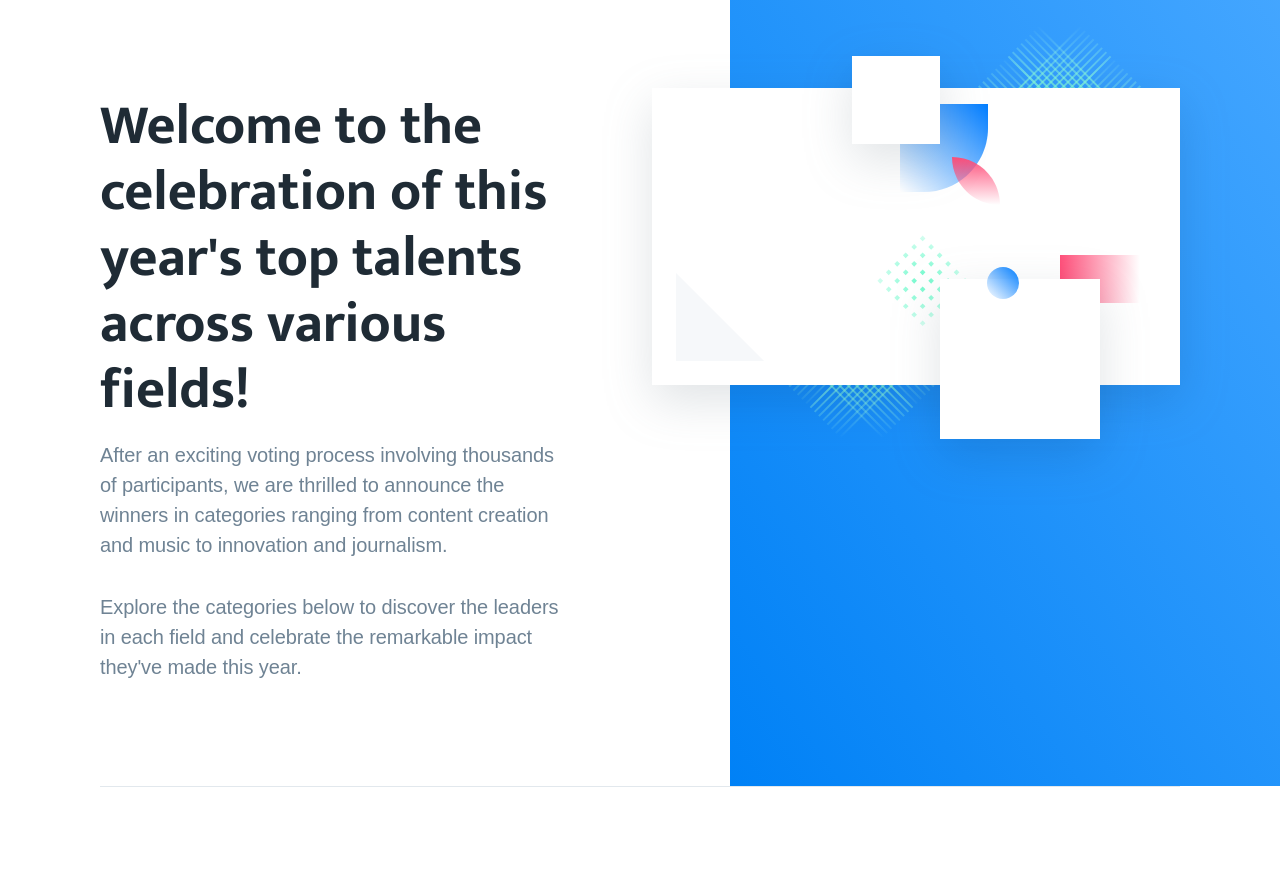
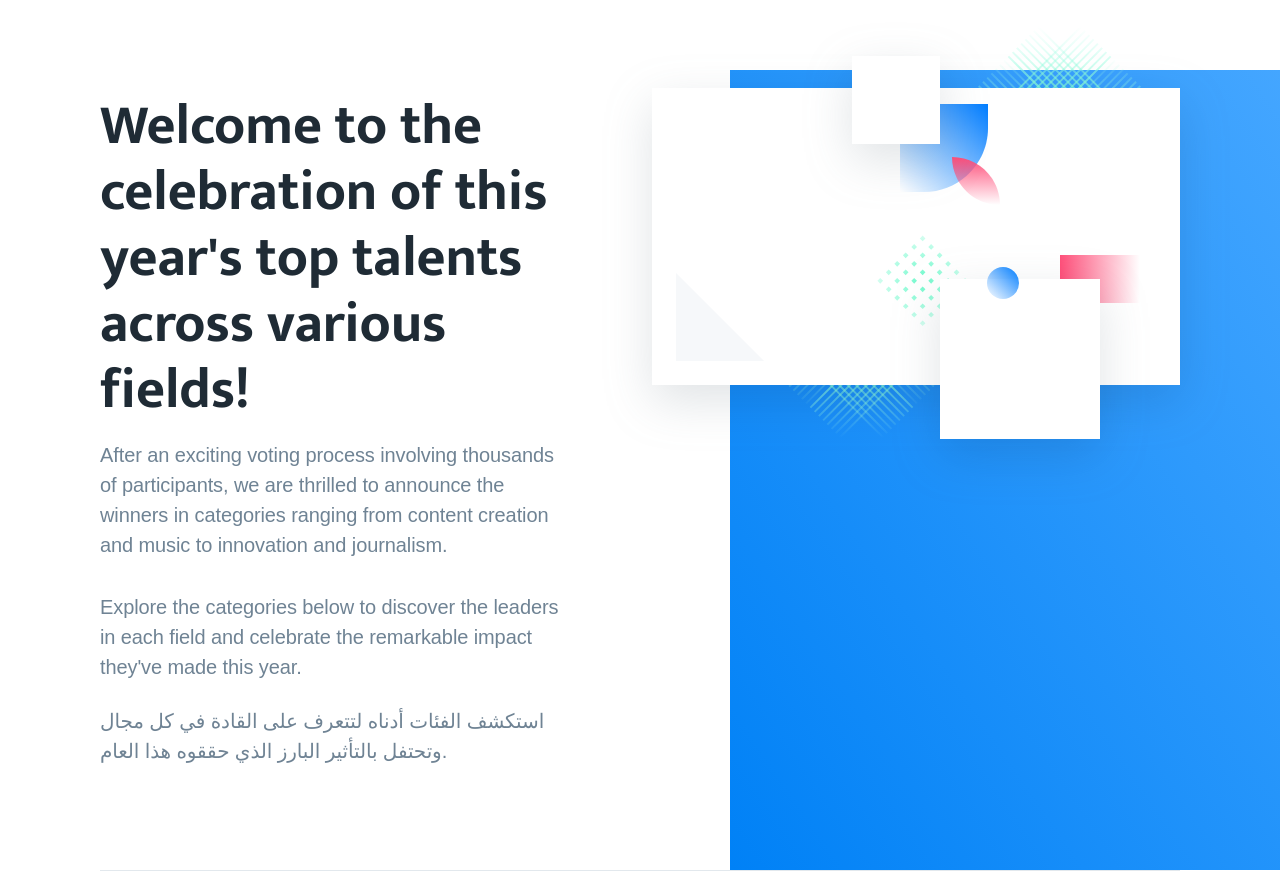
Before and after one commit to 5aled01/KTLM, a website: page index.html in a window 1280 px wide. Shown: the part 78-952 px from the top of the page. Drawn offline with nearby package versions, Linux system fonts and the light colour scheme; files that its build step writes are made by us from their sources; a web font is replaced by a local one.

Commit message:
add arabic

```diff
--- a/index.html
+++ b/index.html
@@ -50,6 +50,13 @@
                             <p class="hero-paragraph is-revealing">After an exciting voting process involving thousands of participants, we are thrilled to announce the winners in categories ranging from content creation and music to innovation and journalism.</p>
                             <p class="hero-cta is-revealing">Explore the categories below to discover the leaders in each field and celebrate the remarkable impact they've made this year.</p>
                             <p class="hero-cta is-revealing">
+                                استكشف الفئات أدناه لتتعرف على القادة في كل مجال وتحتفل بالتأثير البارز الذي حققوه هذا العام.
+
+
+
+
+
+
 
                             </p>
 
```
